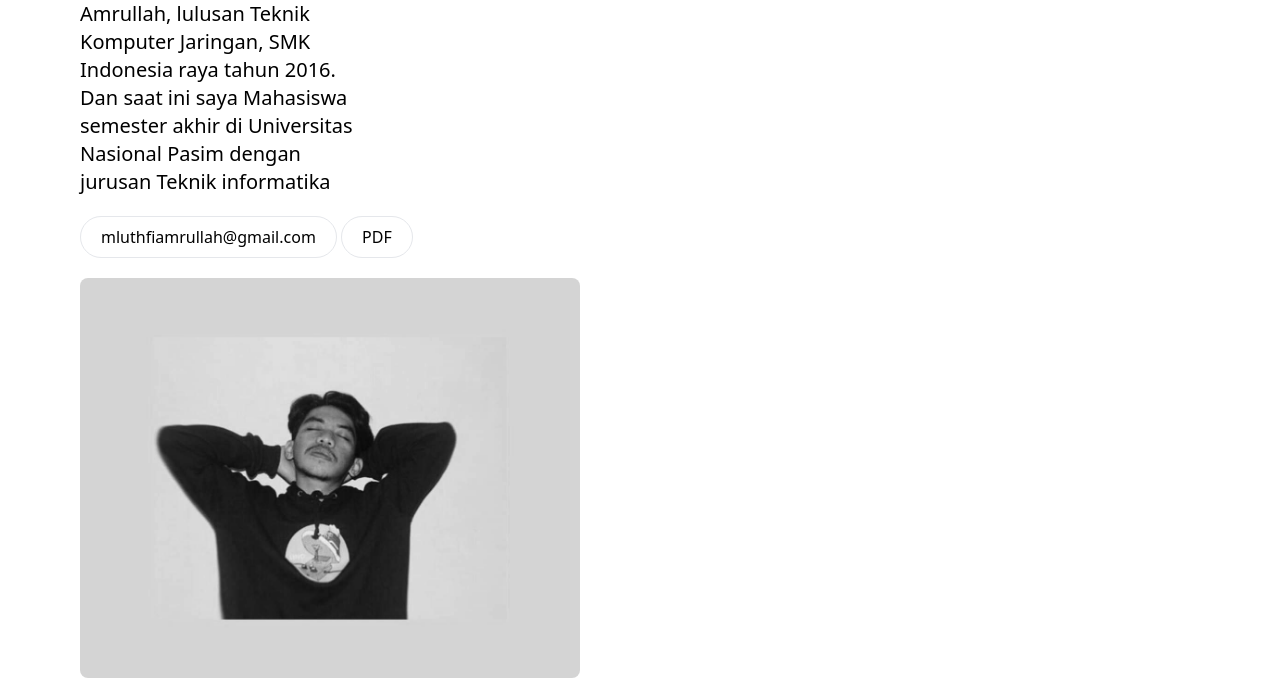
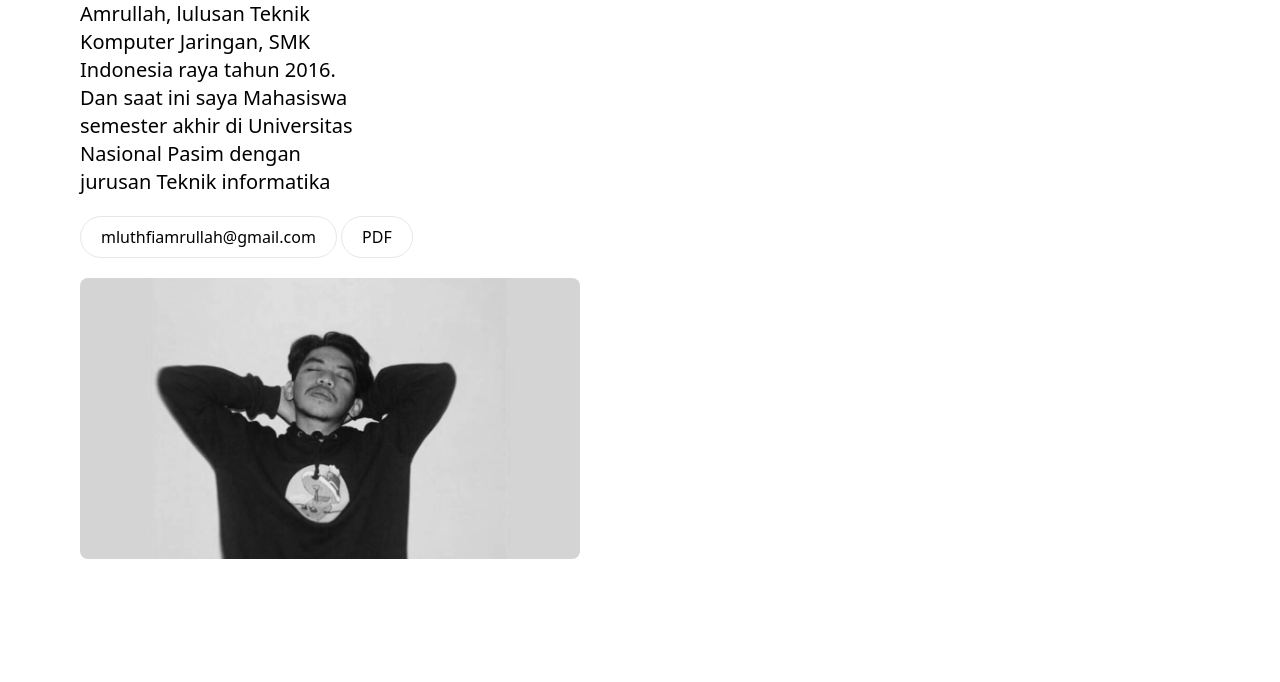
Before and after one commit to muhamadluthfiam/luthfiamrullah_, a website built with webpack: page dist/index.html in a window 1280 px wide. Shown: the part 270-952 px from the top of the page. Built offline with nearby package versions, Linux system fonts and the light colour scheme; files whose address does not match are found by name.

Commit message:
git build

```diff
--- a/dist/index.html
+++ b/dist/index.html
@@ -40,7 +40,7 @@
             </button>
             <a href="/img/image.jpg" download>
           </div>
-          <img src="./img/image.jpg" alt="image" class="w-[500px] mt-5 rounded-lg object-cover">
+          <img src="./img/image.jpg" alt="image" class="w-[500px] mt-5 rounded-lg object-cover aspect-video">
         </div>
         <div class="w-full lg:w-1/2">
           <div class="flex flex-col items-end">
```
Also changed, not shown: dist/bundle.js (+1 -1 lines).
